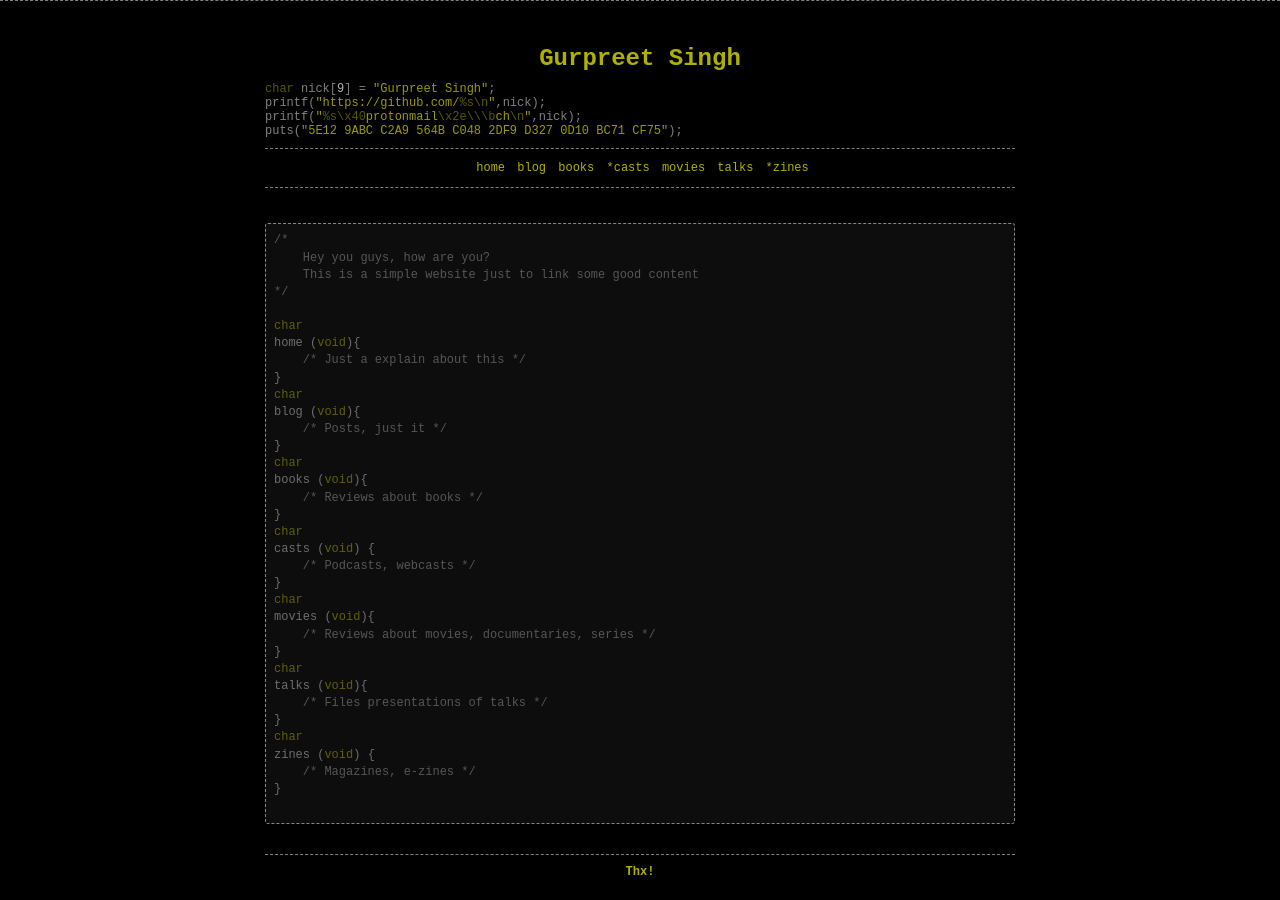
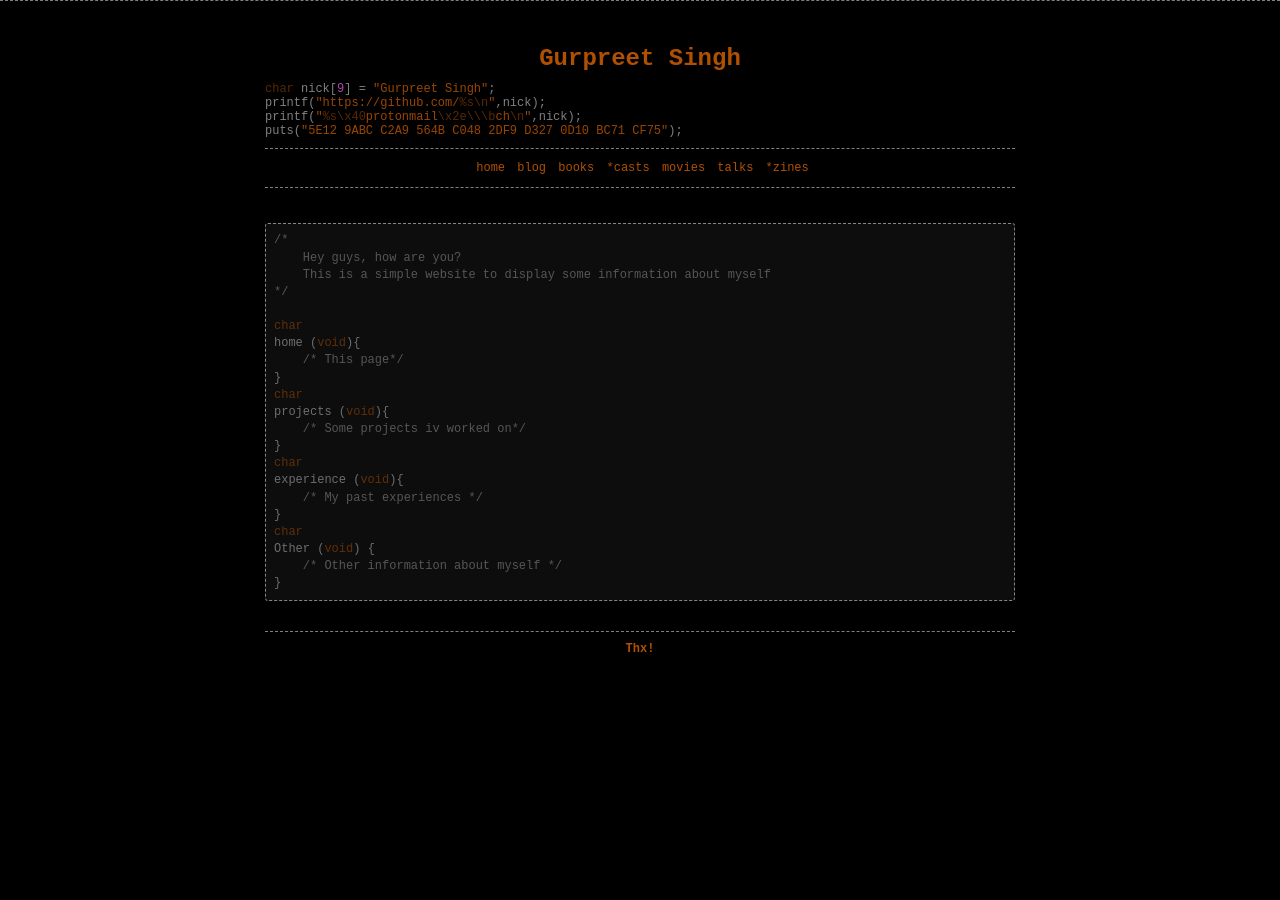
Before and after one commit to Guppster/Guppster.github.io, a Jekyll site: the page built from index.html, in a window 1280 px wide. Built offline with Jekyll 4.4.1, drawn with Linux system fonts in a browser that asks for light colours.

Commit message:
small edits

```diff
--- a/css/main.css
+++ b/css/main.css
@@ -11,18 +11,18 @@ body {
     //width: 800px;
 }
 h1 {
-  color: rgba(220,220,0,0.8);
+  color: rgba(220,100,0,0.8);
   font-size: 24px;
   font-family: monospace;
   font-weight: bold;
 }
-h2 { color: rgba(220,220,0,0.7); }
-h3 { color: rgba(220,220,0,0.6); }
-h4 { color: rgba(220,220,0,0.5); }
-h5 { color: rgba(220,220,0,0.4); }
-h6 { color: rgba(220,220,0,0.3); }
+h2 { color: rgba(220,100,0,0.7); }
+h3 { color: rgba(220,100,0,0.6); }
+h4 { color: rgba(220,100,0,0.5); }
+h5 { color: rgba(220,100,0,0.4); }
+h6 { color: rgba(220,100,0,0.3); }
 footer {
-    color: rgba(220,220,0,0.8);
+    color: rgba(220,100,0,0.8);
     font-weight: bold;
     //width: 60%;
     border-top: dashed 1px rgba(255,255,255,0.5);
@@ -32,7 +32,7 @@ footer {
 header {
     margin-top: 25px;
     margin-bottom: 10px;
-    color: rgba(220,220,0,0.9);
+    color: rgba(220,100,0,0.9);
 }
 header p {
     text-align: left;
@@ -42,7 +42,7 @@ header p {
 }
 a {
     text-decoration: none;
-    color: rgba(220,220,0,0.8);
+    color: rgba(220,100,0,0.8);
 }
 .menu {
     border-top: 1px dashed rgba(255,255,255,0.5);
@@ -60,18 +60,18 @@ a {
 }
 .menu ul li a {
     text-decoration: none;
-    color: rgba(220,220,0,0.8);
+    color: rgba(220,100,0,0.8);
 }
 .menu ul li a:hover {
     padding: 2px;
-    border-left: 1px dashed rgba(220,220,0,0.5);
-    border-right: 1px dashed rgba(220,220,0,0.5);
+    border-left: 1px dashed rgba(220,100,0,0.5);
+    border-right: 1px dashed rgba(220,100,0,0.5);
 }
 main {
     text-align: left;
 }
 a:hover {
-		color: rgba(220,220,0,0.6);
+		color: rgba(220,100,0,0.6);
 }
 pre {
     background-color: rgba(255,255,255,0.05);
@@ -204,16 +204,16 @@ table a {
     color: rgba(255,255,255,0.3);
 }
 .reserved {
-    color: rgba(220,220,0,0.4);
+    color: rgba(220,100,0,0.4);
 }
 .string {
-    color: rgba(220,220,0,0.7);
+    color: rgba(220,100,0,0.7);
 }
 .function {
-    color: rgba(255,255,255,0.5);
+    color: rgba(255,100,255,0.5);
 }
 .number {
-    color: rgba(255,255,255,0.7);
+    color: rgba(255,100,255,0.7);
 }
 
 blockquote {
--- a/index.html
+++ b/index.html
@@ -4,37 +4,24 @@ layout: content
 
 <pre>
 <span class="comment">/*
-    Hey you guys, how are you?
-    This is a simple website just to link some good content
+    Hey guys, how are you?
+    This is a simple website to display some information about myself
 */</span>
 
 <span class="reserved">char</span>
 home (<span class="reserved">void</span>){
-    <span class="comment">/* Just a explain about this */</span>
+    <span class="comment">/* This page*/</span>
 }
 <span class="reserved">char</span>
-blog (<span class="reserved">void</span>){
-    <span class="comment">/* Posts, just it */</span>
+projects (<span class="reserved">void</span>){
+    <span class="comment">/* Some projects iv worked on*/</span>
 }
 <span class="reserved">char</span>
-books (<span class="reserved">void</span>){
-    <span class="comment">/* Reviews about books */</span>
+experience (<span class="reserved">void</span>){
+    <span class="comment">/* My past experiences */</span>
 }
 <span class="reserved">char</span>
-casts (<span class="reserved">void</span>) {
-    <span class="comment">/* Podcasts, webcasts */</span>
+Other (<span class="reserved">void</span>) {
+    <span class="comment">/* Other information about myself */</span>
 }
-<span class="reserved">char</span>
-movies (<span class="reserved">void</span>){
-    <span class="comment">/* Reviews about movies, documentaries, series */</span>
-}
-<span class="reserved">char</span>
-talks (<span class="reserved">void</span>){
-    <span class="comment">/* Files presentations of talks */</span>
-}
-<span class="reserved">char</span>
-zines (<span class="reserved">void</span>) {
-    <span class="comment">/* Magazines, e-zines */</span>
-}
-
 </pre>
```
